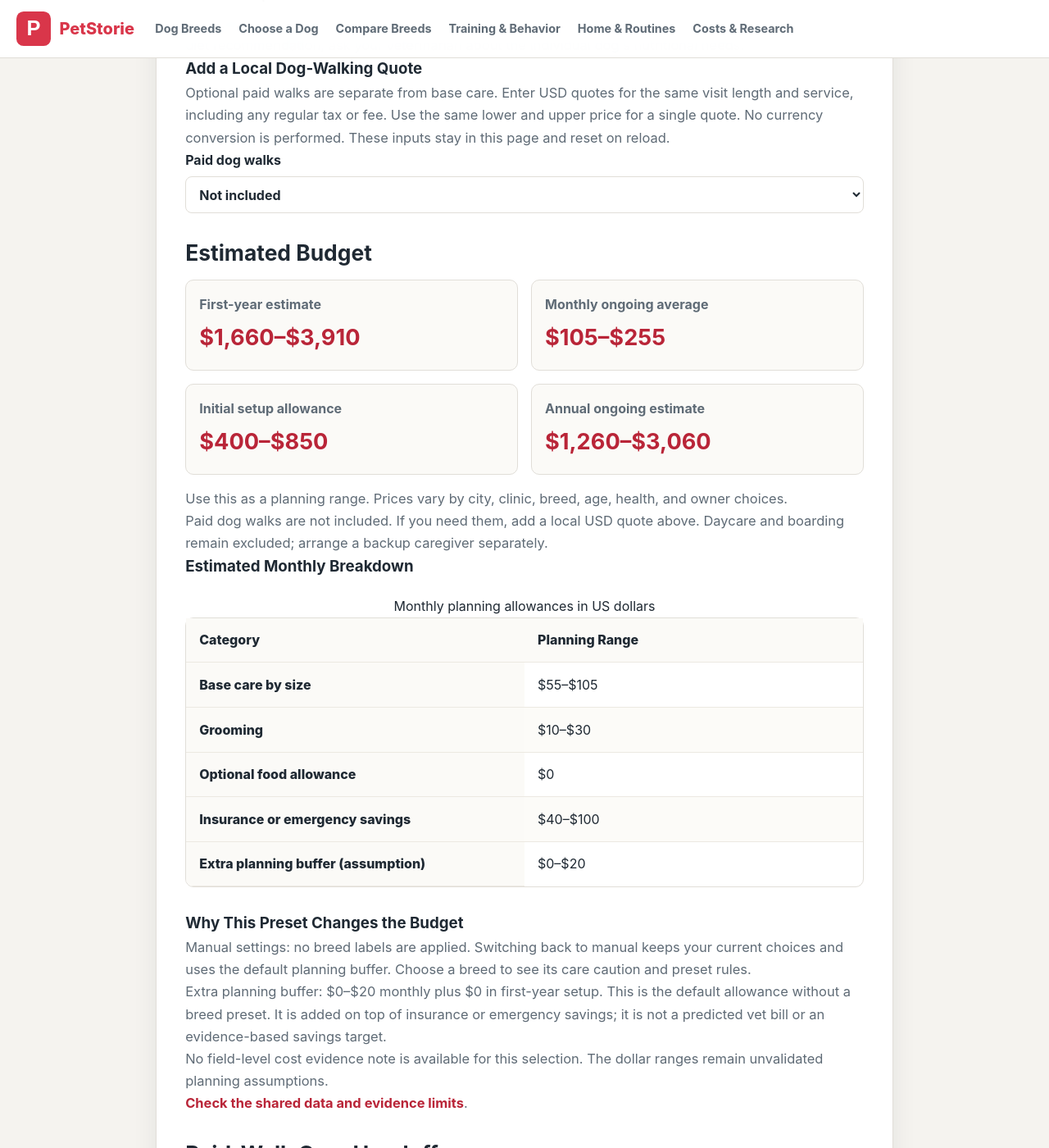
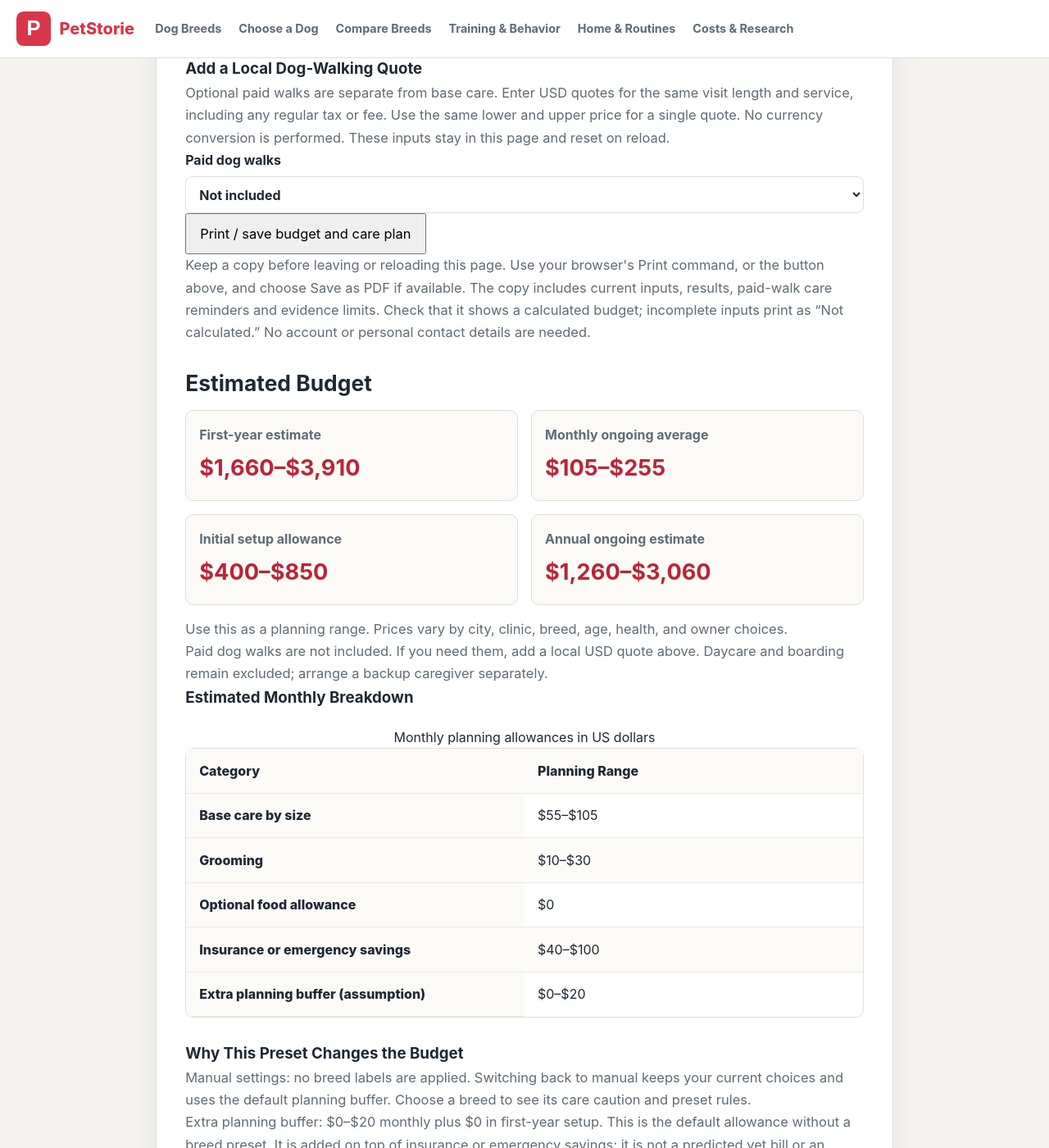
Before and after one commit to hszhaom/MingToys, a Jekyll site: the page built from pages/dog-cost-calculator.html, in a window 1280 px wide and 1400 px high, scrolled down 1062 px. Shown: the whole window at 82% size. Built offline with Jekyll 4.4.1, drawn with Linux system fonts in a browser that asks for light colours.

Commit message:
Add printable budget and paid-walk care worksheet

```diff
--- a/pages/dog-cost-calculator.html
+++ b/pages/dog-cost-calculator.html
@@ -55,12 +55,29 @@
     outline: 3px solid rgba(34, 111, 104, 0.18);
     border-color: var(--accent);
   }
+  .cost-print-note { display: none; }
+  .cost-print-controls button { min-height: 44px; padding: 0.6rem 1rem; font: inherit; cursor: pointer; }
+  @media print {
+    @page { margin: 15mm; }
+    body { background: white; color: black; }
+    .site-header, .site-footer, .cost-print-controls { display: none !important; }
+    .container { width: 100%; max-width: none; margin: 0; padding: 0; }
+    .topic-page { padding: 0; border: 0; box-shadow: none; }
+    .calculator-form .filter-grid, .cost-output { display: block; }
+    .calculator-form .finder-control { margin-bottom: 0.5rem; }
+    .calculator-form select, .calculator-form input { font-size: 11pt; min-height: 0; padding: 0.2rem; }
+    .cost-output > div, tr { break-inside: avoid; }
+    h2, h3 { break-after: avoid; }
+    .cost-print-note { display: block; }
+    #paid-walk-evidence { overflow-wrap: anywhere; }
+  }
 </style>
 
 <main class="container">
   <article class="topic-page tool-page">
     <p class="eyebrow">Budget planning tool</p>
     <h1>Dog Cost Calculator</h1>
+    <p class="cost-print-note">PetStorie budget and paid-walk care worksheet · https://petstorie.com/dog-cost-calculator/ · Page version: {{ page.updated }}. These are planning assumptions and user-entered quotes, not a confirmed care arrangement or a professionally reviewed budget.</p>
     <p>
       A dog can be affordable in daily life and still become expensive through grooming, food, training, insurance, or health
       surprises. Use this calculator as a conservative planning tool before choosing a breed.
@@ -165,6 +182,8 @@
       </div>
       <p id="cost-walk-error" aria-live="polite"></p>
     </form>
+    <p class="cost-print-controls"><button id="cost-print" type="button" hidden>Print / save budget and care plan</button></p>
+    <p class="cost-print-controls">Keep a copy before leaving or reloading this page. Use your browser's Print command, or the button above, and choose Save as PDF if available. The copy includes current inputs, results, paid-walk care reminders and evidence limits. Check that it shows a calculated budget; incomplete inputs print as “Not calculated.” No account or personal contact details are needed.</p>
     <noscript><p>The interactive estimate needs JavaScript. Use the cost categories and quote checklist below to plan your budget.</p></noscript>
 
     <section class="calculator-result" aria-live="polite">
@@ -538,6 +557,19 @@
     }
   });
   document.getElementById("dog-cost-form").addEventListener("submit", function (event) { event.preventDefault(); });
+  var evidence = document.getElementById("paid-walk-evidence");
+  var evidenceWasOpen;
+  window.addEventListener("beforeprint", function () {
+    calculate();
+    if (evidenceWasOpen === undefined) evidenceWasOpen = evidence.open;
+    evidence.open = true;
+  });
+  window.addEventListener("afterprint", function () {
+    if (evidenceWasOpen !== undefined) evidence.open = evidenceWasOpen;
+    evidenceWasOpen = undefined;
+  });
+  document.getElementById("cost-print").hidden = false;
+  document.getElementById("cost-print").addEventListener("click", function () { window.print(); });
   calculate();
 })();
 </script>
```
Also changed, not shown: other parts of pages/dog-cost-calculator.html (+1 -1 lines), scripts/check-cost-calculator.js (+29 -1 lines).
